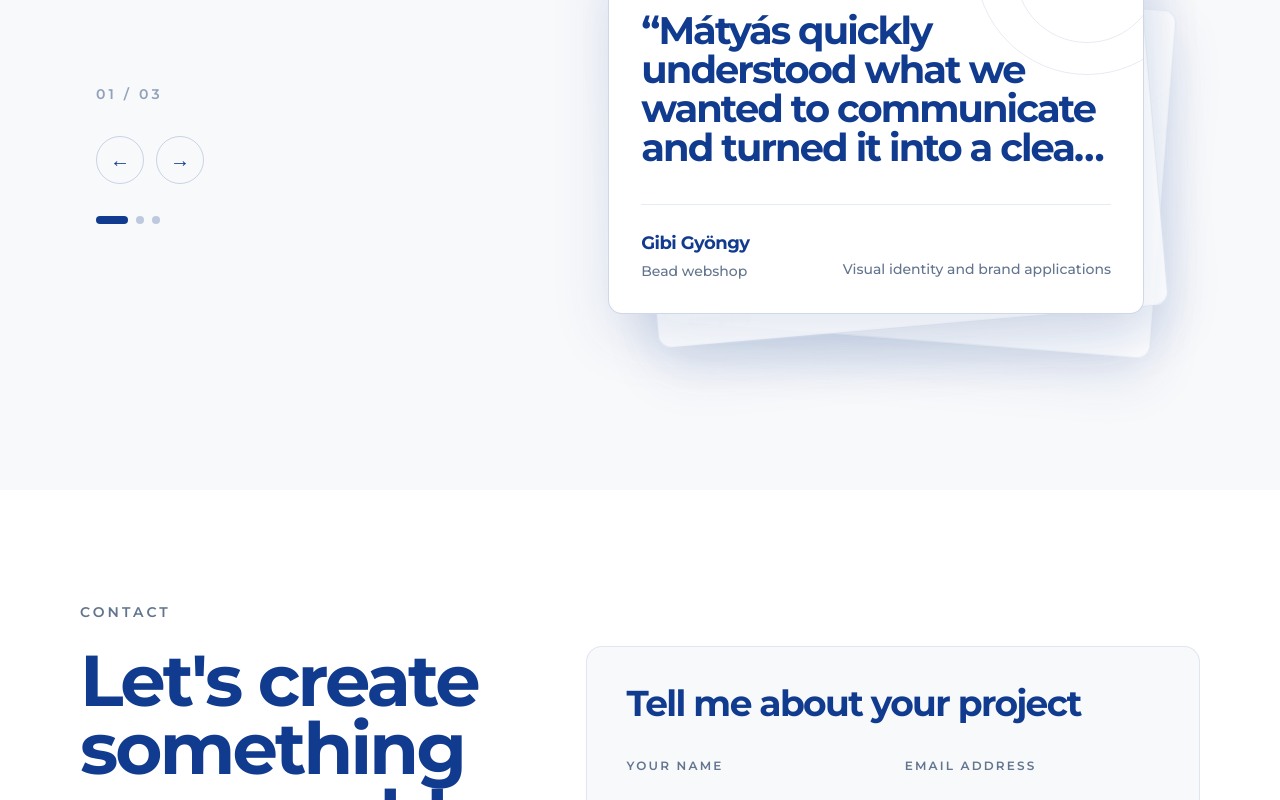
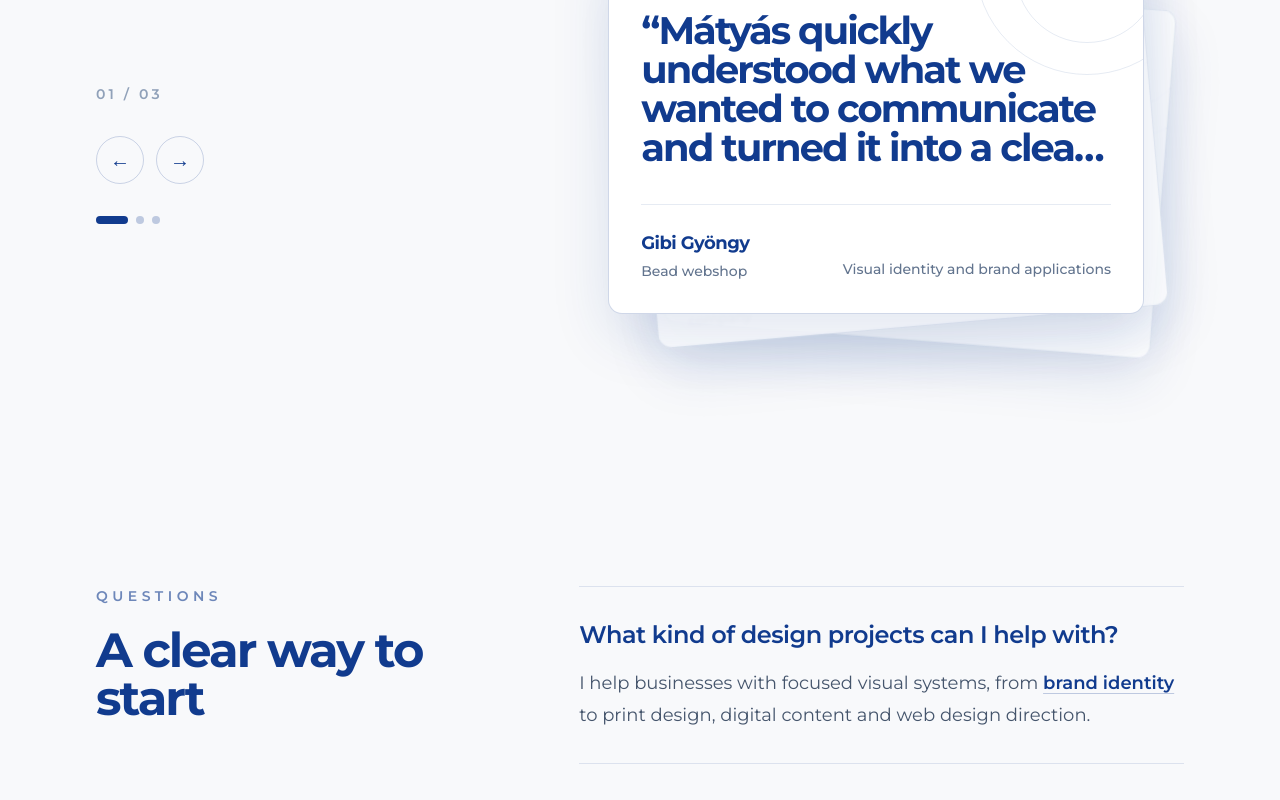
Before and after one commit to kerteszmatyas777-tech/kertesz-portfolio, a Next.js app: page / in a window 1280 px wide. Shown: the part 5052-5852 px from the top of the page. Built offline with nearby package versions, Linux system fonts and the light colour scheme.

Commit message:
Improve homepage SEO signals

```diff
--- /dev/null
+++ b/app/components/FAQ.tsx
@@ -0,0 +1,71 @@
+"use client";
+
+import Link from "next/link";
+import { useLanguage } from "@/app/context/LanguageContext";
+import { translations } from "@/app/data/translations";
+
+export default function FAQ() {
+  const { language } = useLanguage();
+  const t = translations[language].faq;
+
+  return (
+    <section className="relative overflow-hidden bg-[#F8F9FB] px-6 py-24 sm:px-10 lg:px-24">
+      <div className="mx-auto max-w-[1400px]">
+        <div className="grid gap-12 lg:grid-cols-[0.8fr_1.2fr] lg:gap-20">
+          <div>
+            <p className="text-sm font-semibold uppercase tracking-[0.32em] text-[var(--primary)]/60">
+              {t.eyebrow}
+            </p>
+            <h2 className="mt-5 max-w-lg text-4xl font-bold tracking-[-0.04em] text-[var(--primary)] sm:text-5xl">
+              {t.title}
+            </h2>
+          </div>
+
+          <div className="divide-y divide-[var(--primary)]/12 border-y border-[var(--primary)]/12">
+            {t.items.map((item) => (
+              <article key={item.question} className="py-8">
+                <h3 className="text-xl font-semibold tracking-[-0.02em] text-[var(--primary)] sm:text-2xl">
+                  {item.question}
+                </h3>
+                <p className="mt-4 max-w-3xl text-base leading-8 text-slate-600 sm:text-lg">
+                  {item.beforeLink}{" "}
+                  <Link
+                    href={item.linkHref}
+                    className="font-semibold text-[var(--primary)] underline decoration-[var(--primary)]/25 underline-offset-4 transition-colors hover:decoration-[var(--primary)]"
+                  >
+                    {item.linkLabel}
+                  </Link>
+                  {item.afterLink}
+                </p>
+              </article>
+            ))}
+
+            <div className="py-8">
+              <p className="max-w-3xl text-base leading-8 text-slate-600 sm:text-lg">
+                {t.externalIntro}{" "}
+                <a
+                  href="https://www.instagram.com/kerteszmatyas_grafikus/"
+                  target="_blank"
+                  rel="noreferrer"
+                  className="font-semibold text-[var(--primary)] underline decoration-[var(--primary)]/25 underline-offset-4 transition-colors hover:decoration-[var(--primary)]"
+                >
+                  Instagram
+                </a>{" "}
+                {t.externalMiddle}{" "}
+                <a
+                  href="https://www.linkedin.com/in/m%C3%A1ty%C3%A1s-kert%C3%A9sz-89856a267"
+                  target="_blank"
+                  rel="noreferrer"
+                  className="font-semibold text-[var(--primary)] underline decoration-[var(--primary)]/25 underline-offset-4 transition-colors hover:decoration-[var(--primary)]"
+                >
+                  LinkedIn
+                </a>
+                .
+              </p>
+            </div>
+          </div>
+        </div>
+      </div>
+    </section>
+  );
+}
--- a/app/components/Hero.tsx
+++ b/app/components/Hero.tsx
@@ -41,7 +41,9 @@ export default function Hero() {
           {t.hero.eyebrow}
         </motion.p>
 
-        <motion.h1
+        <motion.div
+          role="heading"
+          aria-level={1}
           initial={{ opacity: 0, y: 35 }}
           animate={{ opacity: 1, y: 0 }}
           transition={{ delay: 0.1 }}
@@ -59,7 +61,7 @@ export default function Hero() {
               {line}
             </span>
           ))}
-        </motion.h1>
+        </motion.div>
 
         <motion.p
           initial={{ opacity: 0 }}
--- a/app/data/translations.ts
+++ b/app/data/translations.ts
@@ -144,7 +144,6 @@ export const translations = {
       stats: {
         projects: "Projects",
         years: "Years",
-        custom: "Custom",
       },
     },
 
@@ -260,6 +259,42 @@ export const translations = {
           context: "Social media and visual communication",
         },
       ],
+    },
+
+    faq: {
+      eyebrow: "Questions",
+      title: "A clear way to start",
+      items: [
+        {
+          question: "What kind of design projects can I help with?",
+          beforeLink:
+            "I help businesses with focused visual systems, from",
+          linkHref: "/services/brand-identity",
+          linkLabel: "brand identity",
+          afterLink:
+            " to print design, digital content and web design direction.",
+        },
+        {
+          question: "Can I see examples of my work?",
+          beforeLink:
+            "Yes. A good place to start is the",
+          linkHref: "/projects/gibi-gyongy",
+          linkLabel: "Gibi Gyöngy case study",
+          afterLink:
+            ", where you can see how the visual system works across several brand touchpoints.",
+        },
+        {
+          question: "How can a new project start?",
+          beforeLink:
+            "Send a short brief through the",
+          linkHref: "#project-brief",
+          linkLabel: "contact form",
+          afterLink:
+            " with your goal, timeline and the type of design support you need.",
+        },
+      ],
+      externalIntro: "You can also find current work on",
+      externalMiddle: "and professional background on",
     },
 
     contact: {
@@ -460,7 +495,6 @@ export const translations = {
       stats: {
         projects: "projekt",
         years: "év tapasztalat",
-        custom: "egyedi",
       },
     },
 
@@ -578,6 +612,42 @@ export const translations = {
       ],
     },
 
+    faq: {
+      eyebrow: "Kérdések",
+      title: "Így indulhatunk el",
+      items: [
+        {
+          question: "Milyen tervezési munkákban tudok segíteni?",
+          beforeLink:
+            "Olyan vállalkozásokkal dolgozom, akiknek átgondolt vizuális rendszerre van szükségük, az",
+          linkHref: "/services/brand-identity",
+          linkLabel: "arculattervtől",
+          afterLink:
+            " a nyomtatott kommunikáción, digitális megjelenésen és webdesign irányon át.",
+        },
+        {
+          question: "Hol tudod megnézni a korábbi munkáimat?",
+          beforeLink:
+            "Érdemes a",
+          linkHref: "/projects/gibi-gyongy",
+          linkLabel: "Gibi Gyöngy esettanulmánnyal",
+          afterLink:
+            " kezdeni, mert jól látszik benne, hogyan épül fel egy következetes márkajelenlét több felületen.",
+        },
+        {
+          question: "Hogyan tudunk elkezdeni egy közös projektet?",
+          beforeLink:
+            "Írj néhány sort a",
+          linkHref: "#project-brief",
+          linkLabel: "kapcsolati űrlapon",
+          afterLink:
+            " keresztül a célról, a határidőről és arról, milyen vizuális segítségre van szükséged.",
+        },
+      ],
+      externalIntro: "Friss munkákat találsz az",
+      externalMiddle: "oldalamon, a szakmai hátteremet pedig a",
+    },
+
     contact: {
       eyebrow: "Kapcsolat",
       title: "Alkossunk maradandót.",
--- a/app/layout.tsx
+++ b/app/layout.tsx
@@ -50,6 +50,9 @@ export const metadata: Metadata = {
     index: true,
     follow: true,
   },
+  other: {
+    "dateModified": "2026-09-01",
+  },
 };
 
 export default function RootLayout({
@@ -59,17 +62,58 @@ export default function RootLayout({
 }>) {
   const jsonLd = {
     "@context": "https://schema.org",
+    "@graph": [
+      {
         "@type": "ProfessionalService",
+        "@id": "https://www.kerteszmatyas.hu/#studio",
         name: "Kertész Mátyás",
         url: "https://www.kerteszmatyas.hu",
         email: "kerteszmatyas777@gmail.com",
+        image: "https://www.kerteszmatyas.hu/images/profile-work.jpg",
         description:
-      "Brand identity and graphic design for ambitious businesses in Hungary and beyond.",
+          "Brand identity, logo design, print design and visual communication for ambitious businesses in Hungary and beyond.",
         areaServed: "Hungary",
+        founder: {
+          "@id": "https://www.kerteszmatyas.hu/#person",
+        },
+        knowsAbout: [
+          "Brand identity",
+          "Logo design",
+          "Print design",
+          "Visual communication",
+          "Web design",
+        ],
         sameAs: [
           "https://www.instagram.com/kerteszmatyas_grafikus/",
           "https://www.linkedin.com/in/m%C3%A1ty%C3%A1s-kert%C3%A9sz-89856a267",
           "https://www.facebook.com/profile.php?id=61571713991529",
+        ],
+        datePublished: "2026-07-09",
+        dateModified: "2026-09-01",
+      },
+      {
+        "@type": "Person",
+        "@id": "https://www.kerteszmatyas.hu/#person",
+        name: "Kertész Mátyás",
+        jobTitle: "Brand Identity and Graphic Designer",
+        url: "https://www.kerteszmatyas.hu",
+        email: "kerteszmatyas777@gmail.com",
+        sameAs: [
+          "https://www.instagram.com/kerteszmatyas_grafikus/",
+          "https://www.linkedin.com/in/m%C3%A1ty%C3%A1s-kert%C3%A9sz-89856a267",
+        ],
+      },
+      {
+        "@type": "WebSite",
+        "@id": "https://www.kerteszmatyas.hu/#website",
+        name: "Kertész Mátyás Portfolio",
+        url: "https://www.kerteszmatyas.hu",
+        publisher: {
+          "@id": "https://www.kerteszmatyas.hu/#studio",
+        },
+        inLanguage: ["en", "hu"],
+        dateModified: "2026-09-01",
+      },
     ],
   };
 
--- a/app/page.tsx
+++ b/app/page.tsx
@@ -6,16 +6,55 @@ import Projects from "./components/Projects";
 import Navbar from "./components/Navbar";
 import Hero from "./components/Hero";
 import Testimonials from "./components/Testimonials";
+import FAQ from "./components/FAQ";
 
 export default function Home() {
+  const faqJsonLd = {
+    "@context": "https://schema.org",
+    "@type": "FAQPage",
+    mainEntity: [
+      {
+        "@type": "Question",
+        name: "What kind of design projects can I help with?",
+        acceptedAnswer: {
+          "@type": "Answer",
+          text: "I help with brand identity, logo design, print design, social media visuals and web design for businesses that need a clearer and more memorable visual presence.",
+        },
+      },
+      {
+        "@type": "Question",
+        name: "Can I see examples of my work?",
+        acceptedAnswer: {
+          "@type": "Answer",
+          text: "The portfolio includes selected case studies such as Gibi Gyöngy, Mazur, Tisztafa, Kertész Szigszer and Hermon Kertépítés.",
+        },
+      },
+      {
+        "@type": "Question",
+        name: "How can a new project start?",
+        acceptedAnswer: {
+          "@type": "Answer",
+          text: "You can start by sending a short project brief through the contact form, including what you need, the planned timeline and the type of design support you are looking for.",
+        },
+      },
+    ],
+  };
+
   return (
     <>
+      <script
+        type="application/ld+json"
+        dangerouslySetInnerHTML={{
+          __html: JSON.stringify(faqJsonLd).replace(/</g, "\\u003c"),
+        }}
+      />
       <Navbar />
       <Hero />
       <Projects />
       <About />
       <Services />
       <Testimonials />
+      <FAQ />
       <Contact />
       <Footer />
     </>
--- a/app/sitemap.ts
+++ b/app/sitemap.ts
@@ -3,22 +3,26 @@ import { projects } from "./data/projects";
 import { serviceSlugs } from "./data/services";
 
 const siteUrl = "https://www.kerteszmatyas.hu";
+const lastModified = new Date("2026-09-01");
 
 export default function sitemap(): MetadataRoute.Sitemap {
   return [
     {
       url: siteUrl,
+      lastModified,
       changeFrequency: "monthly",
       priority: 1,
     },
     ...projects.map((project) => ({
       url: `${siteUrl}/projects/${project.slug}`,
+      lastModified,
       changeFrequency: "yearly" as const,
       priority: 0.8,
       images: [`${siteUrl}${project.image}`],
     })),
     ...serviceSlugs.map((slug) => ({
       url: `${siteUrl}/services/${slug}`,
+      lastModified,
       changeFrequency: "monthly" as const,
       priority: 0.7,
     })),
```
Also changed, not shown: app/components/About.tsx (+1 -6 lines), public/llms.txt (added). Lines whose indentation alone changed are shown as unchanged.
